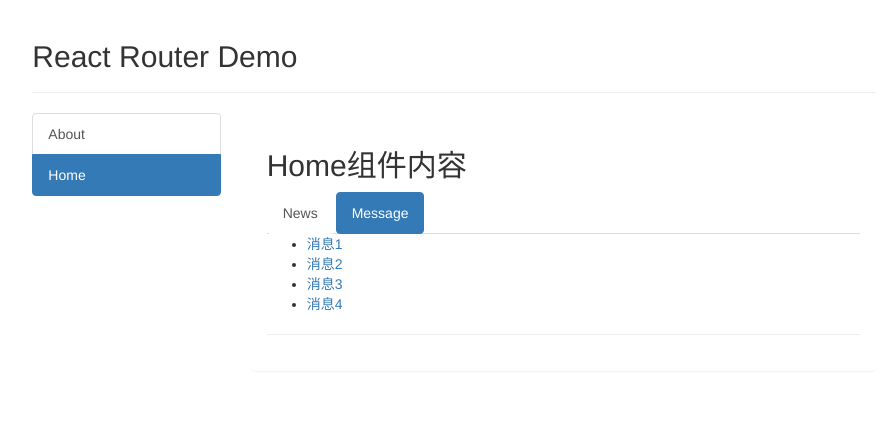
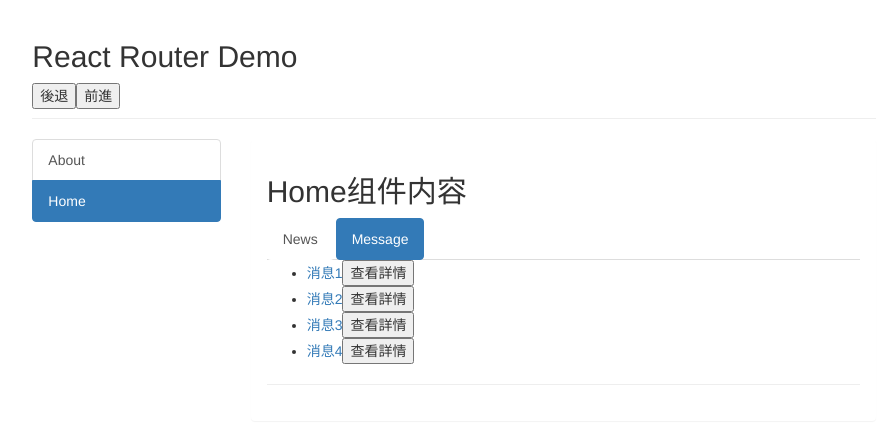
Before and after one commit to DennisLin0125/React, a React (Create React App) app: page /home/message in a window 1280 px wide. Shown: the top 424 px of the page, without its empty margins (186-1077 px from the left). Built offline with nearby package versions, Linux system fonts and the light colour scheme.

Commit message:
React  編程式的路由導航

```diff
--- a/src/App.jsx
+++ b/src/App.jsx
@@ -2,6 +2,7 @@ import React from 'react'
 import { NavLink, useRoutes } from 'react-router-dom'
 
 import routers from './routers'
+import Header from './componets/Header'
 
 export default function App() {
   // 根據路由表生成對應的路由
@@ -9,9 +10,7 @@ export default function App() {
   return (
     <div>
       <div className="row">
-        <div className="col-xs-offset-2 col-xs-8">
-          <div className="page-header"><h2>React Router Demo</h2></div>
-        </div>
+        <Header/>
       </div>
       <div className="row">
         <div className="col-xs-2 col-xs-offset-2">
--- /dev/null
+++ b/src/componets/Header.jsx
@@ -0,0 +1,23 @@
+import React from 'react'
+import { useNavigate } from 'react-router-dom'
+
+
+export default function Header() {
+    const navigate = useNavigate();
+
+    function back() {
+        navigate(-1);
+    }
+    function forward() {
+        navigate(1);
+    }
+    return (
+        <div className="col-xs-offset-2 col-xs-8">
+            <div className="page-header">
+                <h2>React Router Demo</h2>
+                <button onClick={back}>後退</button>
+                <button onClick={forward}>前進</button>
+            </div>
+        </div>
+    )
+}
--- a/src/pages/Message.jsx
+++ b/src/pages/Message.jsx
@@ -1,13 +1,25 @@
 import React, { useState } from 'react'
-import { Link, Outlet } from 'react-router-dom'
+import { Link, Outlet, useNavigate } from 'react-router-dom'
 
 export default function Message() {
+    const navigate = useNavigate();
     const [messages] = useState([
         { id: "001", title: "消息1", content: "Hello Dennis" },
         { id: "002", title: "消息2", content: "Hello React" },
         { id: "003", title: "消息3", content: "Hello Vue" },
         { id: "004", title: "消息4", content: "Hello Javascript" },
     ])
+
+    function showDetail(message) {
+        navigate('detial', {
+            replace: false,
+            state: {
+                id: message.id,
+                title: message.title,
+                content: message.content
+            }
+        });
+    }
     return (
         <div>
             <ul>
@@ -24,6 +36,7 @@ export default function Message() {
                                         content: message.content
                                     }}>{message.title}
                                 </Link>
+                                <button onClick={() => showDetail(message)}>查看詳情</button>
                             </li>
                         )
                     })
```
